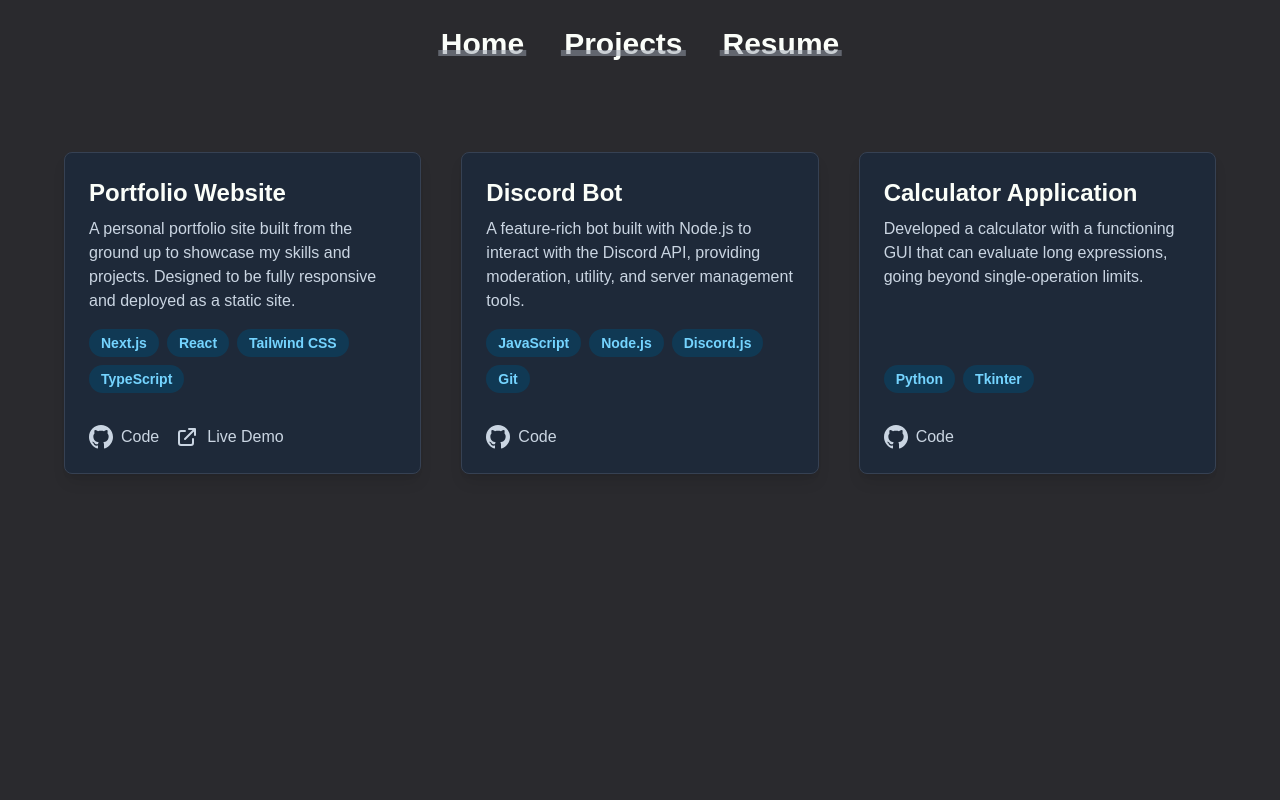
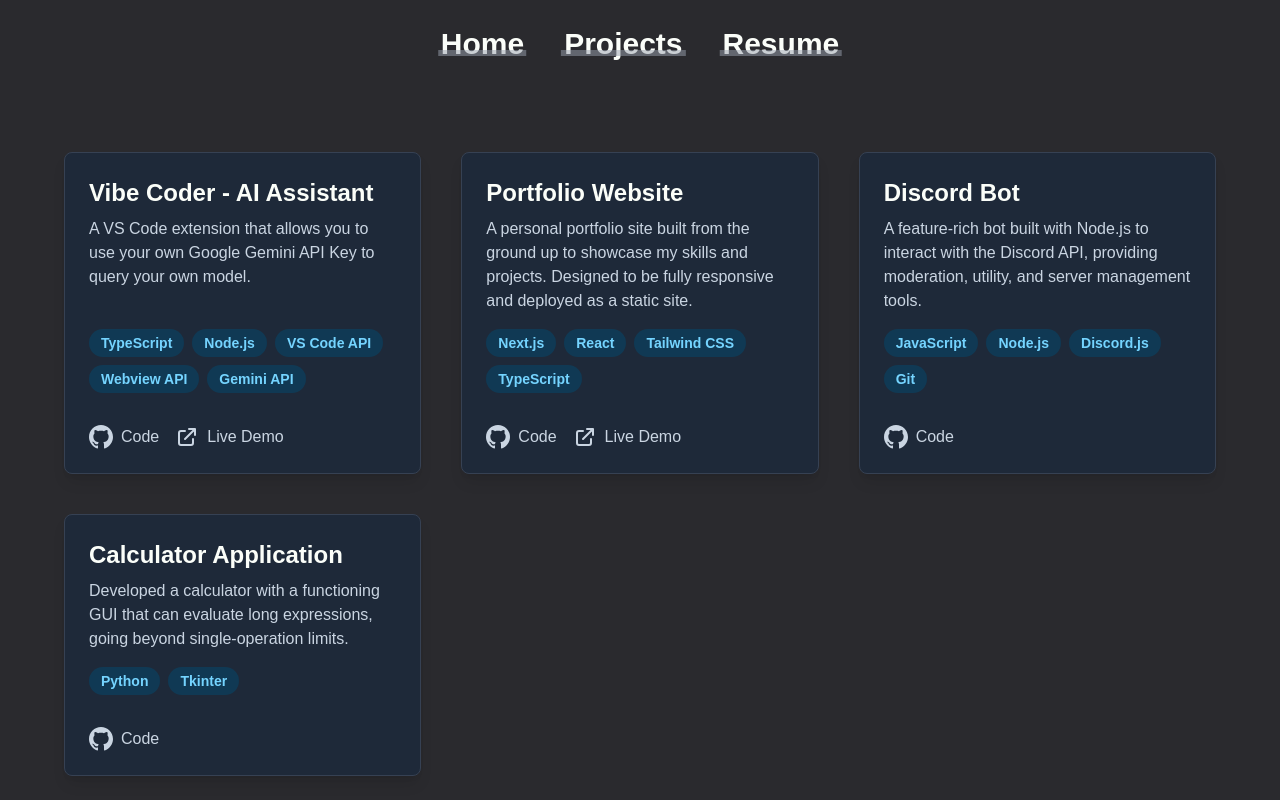
Before and after one commit to sadithussain/sadithussain.github.io, a Next.js app: page /projects in a window 1280 px wide. Built offline with nearby package versions, Linux system fonts and the light colour scheme.

Commit message:
New project
Added the "vibe coder" VSC extension

```diff
--- a/app/projects/page.tsx
+++ b/app/projects/page.tsx
@@ -1,6 +1,21 @@
 import React from "react";
 
 const projectData = [
+  {
+    title: "Vibe Coder - AI Assistant",
+    description:
+      "A VS Code extension that allows you to use your own Google Gemini API Key to query your own model.",
+    technologies: [
+      "TypeScript",
+      "Node.js",
+      "VS Code API",
+      "Webview API",
+      "Gemini API",
+    ],
+    githubLink: "https://github.com/sadithussain/vibe-coder", // <-- Replace with your actual repo link
+    liveLink:
+      "https://marketplace.visualstudio.com/items?itemName=SaditHussain.vibe-coder-sadit", // You can link to the VS Code Marketplace page here once it's published
+  },
   {
     title: "Portfolio Website",
     description:
```
